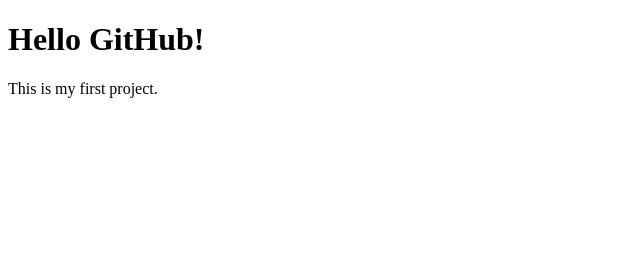
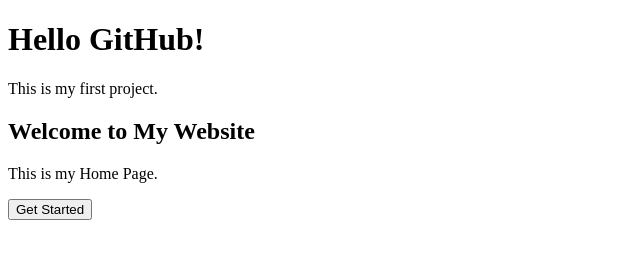
Before and after one commit to omaralawawdeh2/first-repo-fall, a plain HTML site: page index.html in a window 1280 px wide. Shown: the whole page, without its empty margins (0-640 px from the left). Drawn offline with Linux system fonts and the light colour scheme.

Commit message:
Add Home Page

```diff
--- a/index.html
+++ b/index.html
@@ -9,6 +9,13 @@
     <h1>Hello GitHub!</h1>
     <p>This is my first project.</p>
 
+
+    <section id="home">
+        <h1>Welcome to My Website</h1>
+        <p>This is my Home Page.</p>
+        <button>Get Started</button>
+    </section>
+
 </body>
 
 </html>
```
